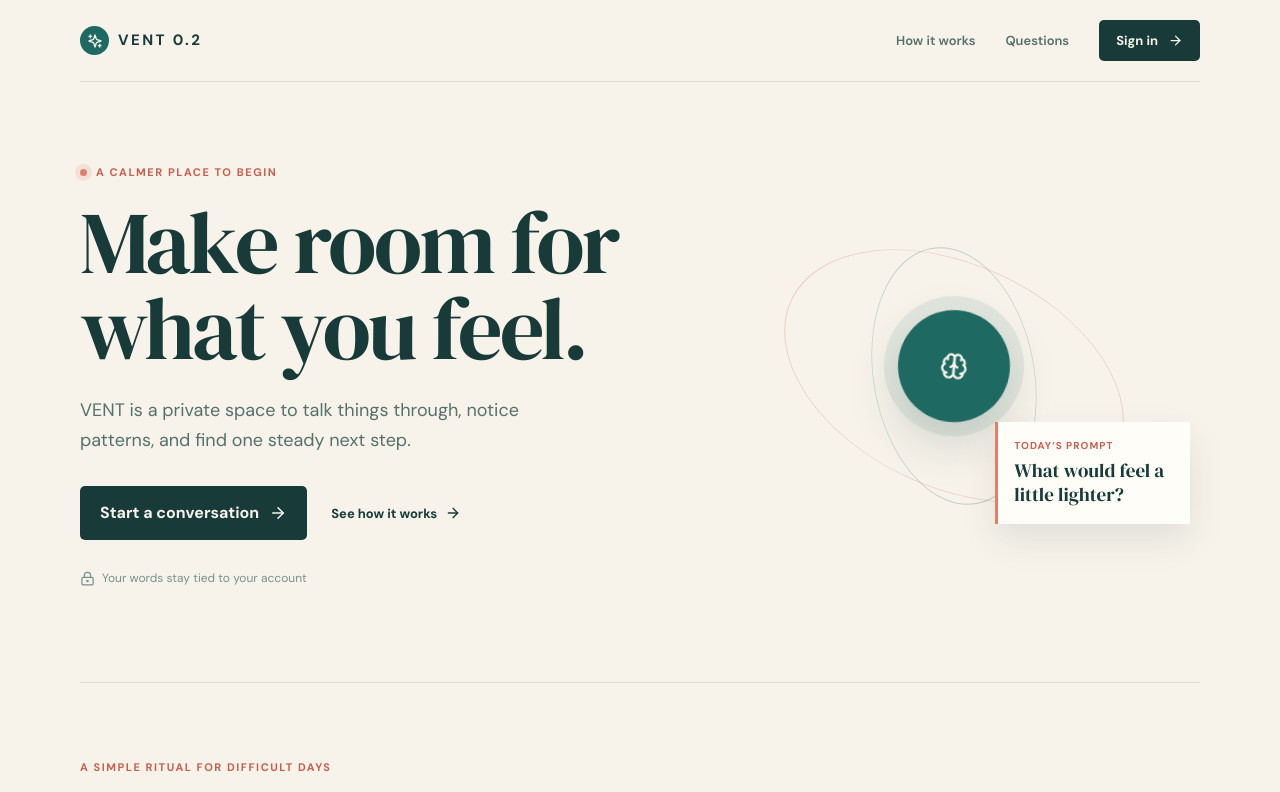
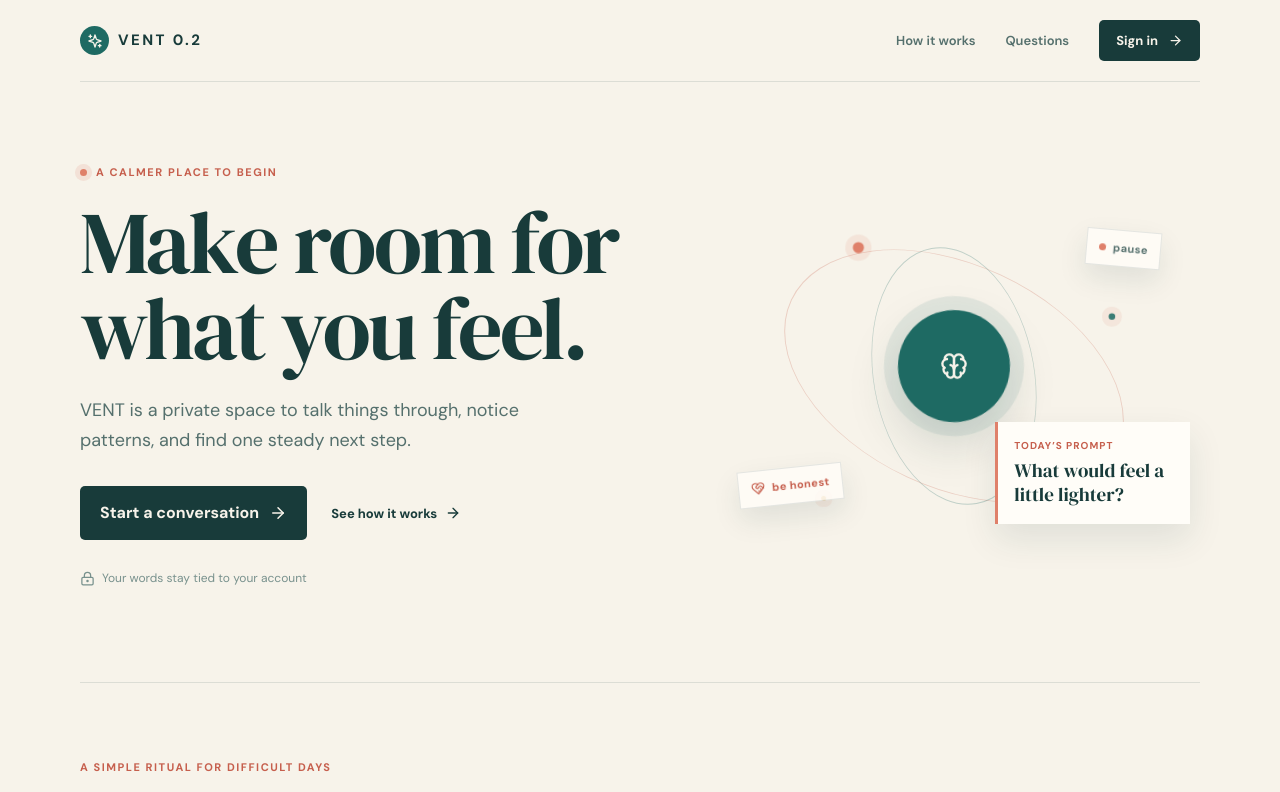
Before and after one commit to abhinavkantiwork-data/vent-therapy-app, a React (Vite) app: page / in a window 1280 px wide. Shown: the top 792 px of the page. Built offline with nearby package versions, Linux system fonts and the light colour scheme; no server answers.

Commit message:
Add characterful landing page motion

```diff
--- a/src/index.css
+++ b/src/index.css
@@ -212,15 +212,24 @@ body {
 .primary-action { padding: 15px 20px; color: #f7f3ea; background: #183b3a; border-radius: 5px; }
 .text-action { display: inline-flex; align-items: center; gap: 8px; color: #183b3a; font-size: 13px; font-weight: 700; text-decoration: none; }
 .hero-trust { display: flex; align-items: center; gap: 7px; margin-top: 29px; color: #78918d; font-size: 12px; }
-.hero-note { position: relative; min-height: 390px; display: grid; place-items: center; }
+.hero-note { position: relative; min-height: 390px; display: grid; place-items: center; transform: translate(var(--pointer-x, 0), var(--pointer-y, 0)); transition: transform .35s cubic-bezier(.2,.8,.2,1); }
 .hero-note { animation: noteReveal 1s .15s cubic-bezier(.2,.8,.2,1) both; }
 .note-orbit { position: absolute; width: 285px; aspect-ratio: 1; border: 1px solid rgba(30,106,99,.25); border-radius: 50%; transform: rotate(-22deg) scaleY(.62); }
 .note-orbit-one { width: 360px; border-color: rgba(198,95,77,.25); transform: rotate(25deg) scaleY(.62); }
 .note-orbit-two { width: 260px; transform: rotate(80deg) scaleY(.62); }
 .note-center { width: 112px; height: 112px; display: grid; place-items: center; color: #f7f3ea; background: #1e6a63; border-radius: 50%; box-shadow: 0 0 0 14px rgba(30,106,99,.09), 0 20px 50px rgba(24,59,58,.18); animation: coreFloat 4s ease-in-out infinite; }
+.note-center svg { animation: softSpin 12s linear infinite; }
 .note-caption { position: absolute; right: 2%; bottom: 12%; width: 195px; padding: 16px; color: #183b3a; background: #fffdf8; border-left: 3px solid #df806a; box-shadow: 0 15px 35px rgba(24,59,58,.1); }
 .note-caption span { display: block; margin-bottom: 7px; color: #c65f4d; font-size: 10px; font-weight: 700; letter-spacing: .1em; text-transform: uppercase; }
 .note-caption strong { font-family: 'DM Serif Display', Georgia, serif; font-size: 19px; font-weight: 400; line-height: 1.08; }
+.signal-dot { position: absolute; width: 9px; height: 9px; border-radius: 50%; background: #df806a; box-shadow: 0 0 0 6px rgba(223,128,106,.13); animation: signalDrift 4s ease-in-out infinite; }
+.signal-dot-one { top: 19%; left: 28%; }
+.signal-dot-two { right: 18%; top: 35%; width: 6px; height: 6px; animation-delay: 1s; background: #1e6a63; }
+.signal-dot-three { bottom: 18%; left: 23%; width: 5px; height: 5px; animation-delay: 2s; background: #d7a04b; }
+.floating-card { position: absolute; display: inline-flex; align-items: center; gap: 7px; padding: 9px 12px; color: #55706d; background: rgba(255,253,248,.82); border: 1px solid rgba(24,59,58,.11); box-shadow: 0 12px 28px rgba(24,59,58,.1); font-size: 11px; font-weight: 700; letter-spacing: .04em; animation: cardFloat 5s ease-in-out infinite; }
+.floating-card-top { top: 13%; right: 8%; transform: rotate(5deg); }
+.floating-card-bottom { bottom: 17%; left: 6%; color: #c65f4d; transform: rotate(-6deg); animation-delay: 1.4s; }
+.floating-card-dot { width: 7px; height: 7px; border-radius: 50%; background: #df806a; }
 .home-proof { padding-block: 76px 88px; border-top: 1px solid rgba(24,59,58,.12); }
 .proof-grid { display: grid; grid-template-columns: repeat(3, 1fr); gap: 35px; }
 .proof-grid article { padding-right: 28px; border-right: 1px solid rgba(24,59,58,.15); }
@@ -303,9 +312,13 @@ body {
 
 @keyframes pageRise { from { opacity: 0; transform: translateY(18px); } to { opacity: 1; transform: translateY(0); } }
 @keyframes noteReveal { from { opacity: 0; transform: translateY(20px) scale(.96); } to { opacity: 1; transform: translateY(0) scale(1); } }
+@keyframes signalDrift { 0%, 100% { transform: translate(0, 0) scale(1); opacity: .8; } 50% { transform: translate(8px, -12px) scale(1.25); opacity: 1; } }
+@keyframes cardFloat { 0%, 100% { translate: 0 0; } 50% { translate: 0 -8px; } }
+@keyframes softSpin { from { rotate: 0deg; } to { rotate: 360deg; } }
 
 @media (prefers-reduced-motion: reduce) {
-  .hero-copy-block, .hero-note, .proof-grid article, .feature-list > div, .note-center { animation: none; }
+  .hero-copy-block, .hero-note, .proof-grid article, .feature-list > div, .note-center, .signal-dot, .floating-card { animation: none; }
+  .hero-note { transform: none; }
 }
 
 @media (max-width: 760px) {
--- a/src/pages/HomePage.tsx
+++ b/src/pages/HomePage.tsx
@@ -6,6 +6,7 @@ import { useAuth } from '../contexts/useAuth';
 const HomePage: React.FC = () => {
   const { user } = useAuth();
   const [openFaq, setOpenFaq] = useState<number | null>(null);
+  const [pointer, setPointer] = useState({ x: 0, y: 0 });
   const faqs = [
     ['Is VENT a replacement for therapy?', 'No. VENT offers everyday emotional support and reflection, but it is not a replacement for a licensed mental health professional or emergency care.'],
     ['Are my conversations private?', 'Your account and conversations are tied to your authenticated session. Avoid sharing sensitive information you would not want stored online.'],
@@ -19,9 +20,26 @@ const HomePage: React.FC = () => {
         <div className="home-nav-links"><a href="#how-it-works">How it works</a><a href="#questions">Questions</a><Link to={user ? '/dashboard' : '/login'} className="nav-action">{user ? 'Open your space' : 'Sign in'} <ArrowRight size={15} /></Link></div>
       </nav>
 
-      <section className="home-hero page-width">
+      <section
+        className="home-hero page-width"
+        onMouseMove={(event) => {
+          const bounds = event.currentTarget.getBoundingClientRect();
+          setPointer({
+            x: (event.clientX - bounds.left) / bounds.width - 0.5,
+            y: (event.clientY - bounds.top) / bounds.height - 0.5,
+          });
+        }}
+        onMouseLeave={() => setPointer({ x: 0, y: 0 })}
+      >
         <div className="hero-copy-block"><p className="eyebrow"><span className="eyebrow-dot" /> A calmer place to begin</p><h1>Make room for what you feel.</h1><p className="hero-lede">VENT is a private space to talk things through, notice patterns, and find one steady next step.</p><div className="hero-actions"><Link to={user ? '/dashboard' : '/login'} className="primary-action">{user ? 'Go to your space' : 'Start a conversation'} <ArrowRight size={18} /></Link><a href="#how-it-works" className="text-action">See how it works <ArrowRight size={16} /></a></div><div className="hero-trust"><LockKeyhole size={15} /> Your words stay tied to your account</div></div>
-        <div className="hero-note" aria-label="A quiet space for reflection"><div className="note-orbit note-orbit-one" /><div className="note-orbit note-orbit-two" /><div className="note-center"><Brain size={28} /></div><div className="note-caption"><span>Today’s prompt</span><strong>What would feel a little lighter?</strong></div></div>
+        <div className="hero-note" aria-label="A quiet space for reflection" style={{ '--pointer-x': `${pointer.x * 14}px`, '--pointer-y': `${pointer.y * 14}px` } as React.CSSProperties}>
+          <div className="note-orbit note-orbit-one" /><div className="note-orbit note-orbit-two" />
+          <div className="signal-dot signal-dot-one" /><div className="signal-dot signal-dot-two" /><div className="signal-dot signal-dot-three" />
+          <div className="note-center"><Brain size={28} /></div>
+          <div className="note-caption"><span>Today’s prompt</span><strong>What would feel a little lighter?</strong></div>
+          <div className="floating-card floating-card-top"><span className="floating-card-dot" /> pause</div>
+          <div className="floating-card floating-card-bottom"><HeartHandshake size={14} /> be honest</div>
+        </div>
       </section>
 
       <section className="home-proof page-width" id="how-it-works"><p className="section-kicker">A simple ritual for difficult days</p><div className="proof-grid"><article><span className="proof-number">01</span><h2>Say what’s there</h2><p>Write or speak honestly, without needing the perfect words.</p></article><article><span className="proof-number">02</span><h2>Find a little clarity</h2><p>Receive a thoughtful response that helps you slow down and reflect.</p></article><article><span className="proof-number">03</span><h2>Keep the thread</h2><p>Return to your sessions and notice what changes over time.</p></article></div></section>
```
